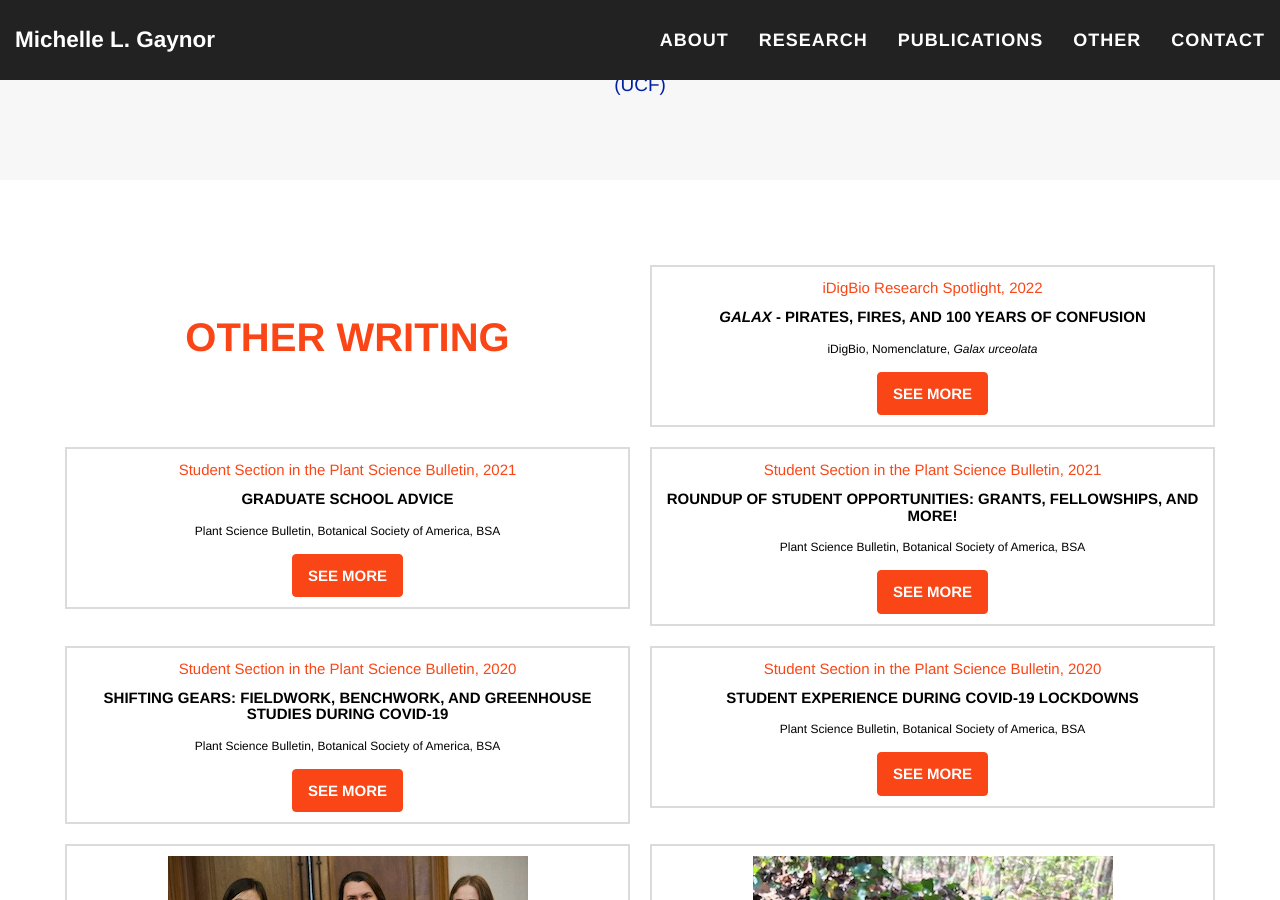
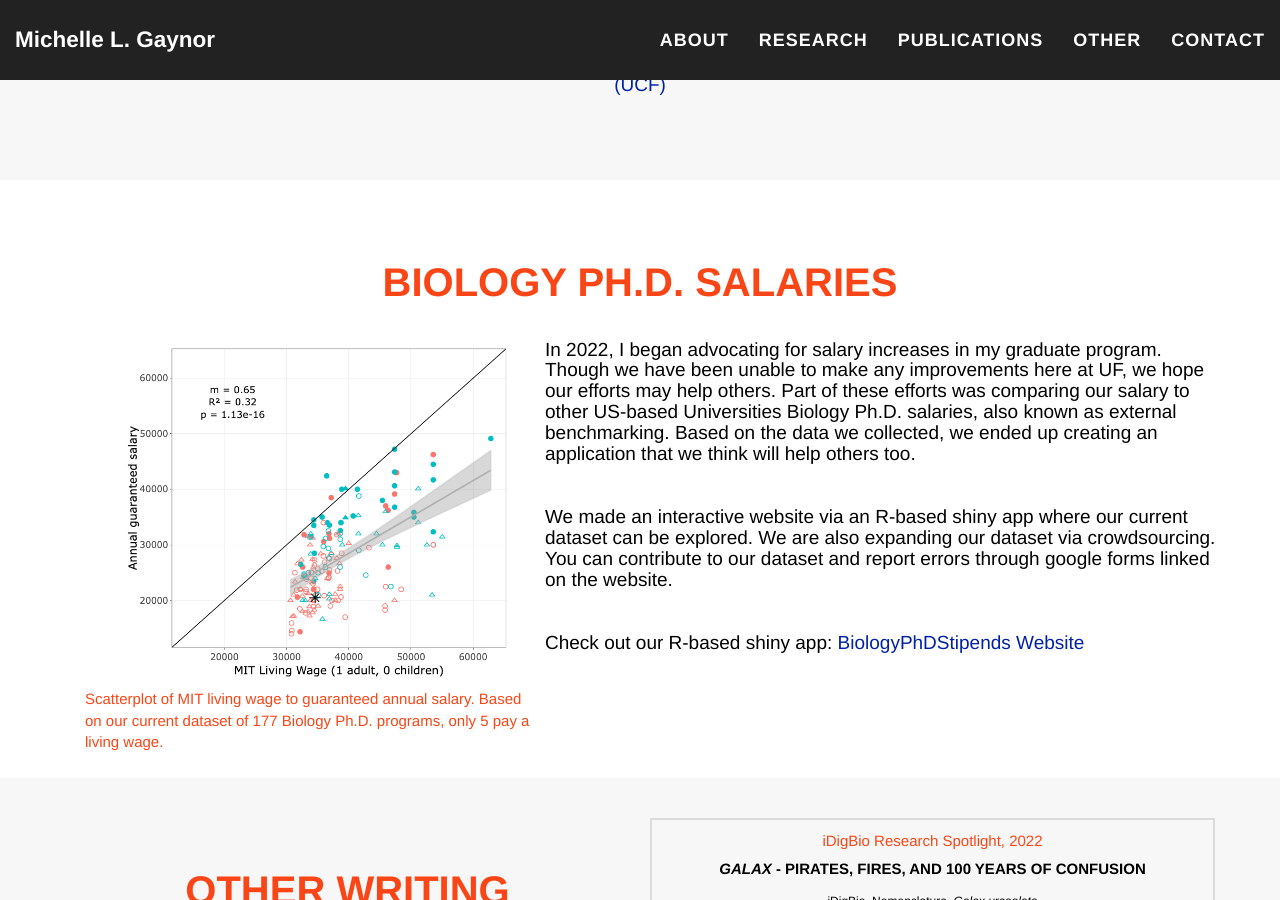
Before and after one commit to mgaynor1/mgaynor1.github.io, a Jekyll site: the page built from other.html, in a window 1280 px wide and 900 px high, scrolled down 2545 px. Built offline with Jekyll 4.4.1, drawn with Linux system fonts in a browser that asks for light colours; nearby versions of some CDN libraries; some of the changed text lies outside the part shown.

Commit message:
minor adds

```diff
--- a/other.html
+++ b/other.html
@@ -9,7 +9,7 @@ background: '/img/bg-blog.jpg'
 <section id="introducion" style="padding-top: 30px; padding-bottom:25px;">
 	<div class = "container">
 		<div class="row">
-		    <h4 style= "color: #000000; text-transform: none; font-weight: 400;">Fostering a positive welcoming scientific community is extremely important to me and shapes my time outside of research. On this page, I hope to share some of my involvement. I really enjoy working with others, especially students. Here you can also find some of my other writing. </h4>
+		    <h4 style= "color: #000000; text-transform: none; font-weight: 400;">Fostering a positive welcoming scientific community is extremely important to me and shapes my time outside of research. On this page, I hope to share some of my involvement. I really enjoy working with others, especially students. Here you can also find some of my other work and writing. </h4>
 		</div>
 	</div>
 </section>
@@ -126,11 +126,31 @@ background: '/img/bg-blog.jpg'
     </div>
     </div>
 
+
 </section>
+<!-- App Section -->
+<section id="shiny" style="padding-top: 30px; padding-bottom:25px;" >
+	<div class = "container">
+	     		<div class="row text-center">
+           		<h2 class="section-heading" style="padding-bottom: 10px;">Biology Ph.D. Salaries</h2>
+         		</div>
 
+         	<div class="col-sm-5">
+		  		<div class="image-wrapper float-left"><img  src="{{'/img/shiny.png' | relative_url}}" class="img-responsive" alt=""></div>
+		  		<div class="caption">Scatterplot of MIT living wage to guaranteed annual salary. Based on our current dataset of 177 Biology Ph.D. programs, only 5 pay a living wage. </div>
+		  	</div>
+<div class="row">
+		    <h4 style= "color: #000000; text-transform: none; font-weight: 400;"> In 2022, I began advocating for salary increases in my graduate program. Though we have been unable to make any improvements here at UF, we hope our efforts may help others. Part of these efforts was comparing our salary to other US-based Universities Biology Ph.D. salaries, also known as external benchmarking. Based on the data we collected, we ended up creating an application that we think will help others too.  </h4>
+		    <br>
+		<h4 style= "color: #000000; text-transform: none; font-weight: 400;">We made an interactive website via an R-based shiny app where our current dataset can be explored. We are also expanding our dataset via crowdsourcing. You can contribute to our dataset and report errors through google forms linked on the website.  </h4>
 
+			<br>
+		    <h4 style= "color: #000000; text-transform: none; font-weight: 400;"> Check out our R-based shiny app: <a href="https://rhettrautsaw.app/shiny/BiologyPhDStipends/"  target="_blank" >BiologyPhDStipends Website</a></h4>
+		<div>
+</div>
+</section>
 <!-- Blog Section -->
-<section id="feed" >
+<section id="feed" style="padding-top: 30px; padding-bottom:25px;" class="bg-light-gray" >
 	<div class="container">
 <!-- Title -->
 	<div class="row">
```
Also changed, not shown: research.html (+7 -6 lines), img/shiny.png (added).
